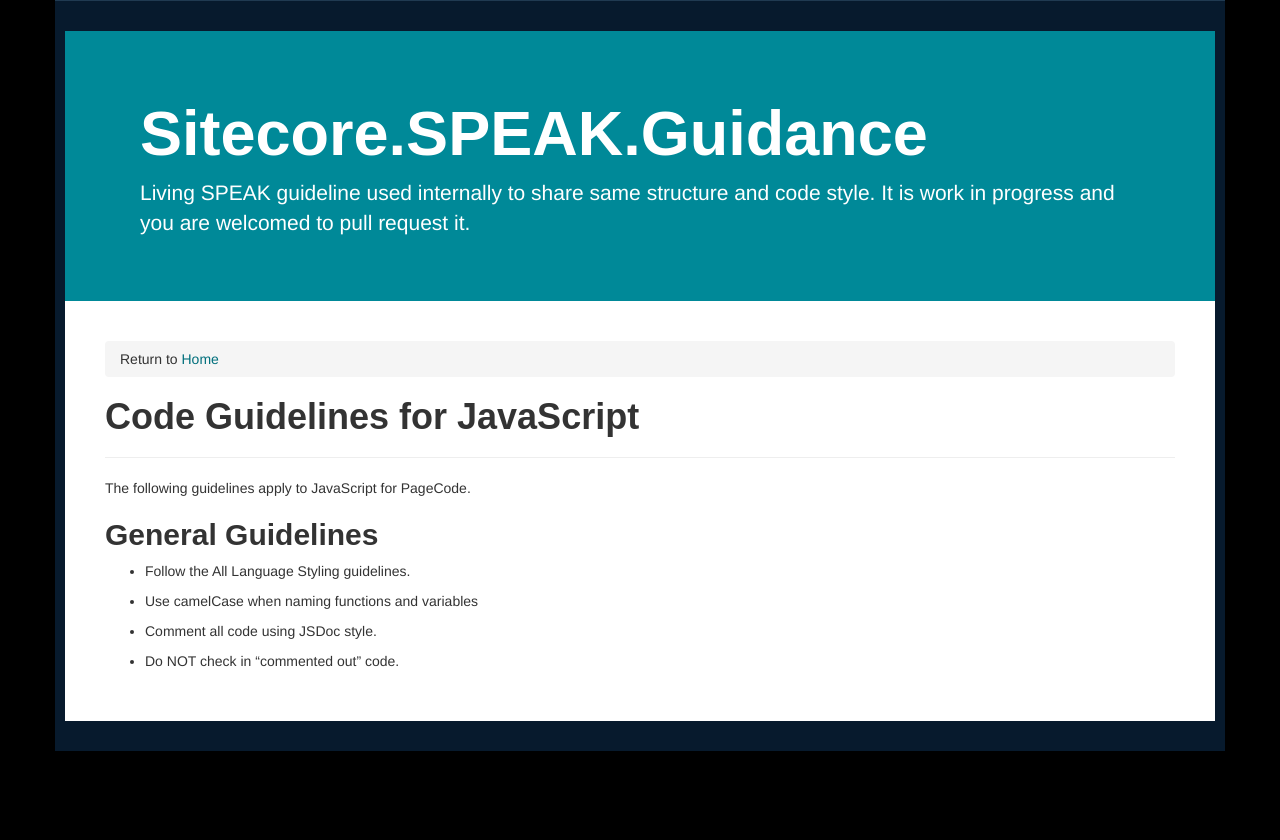
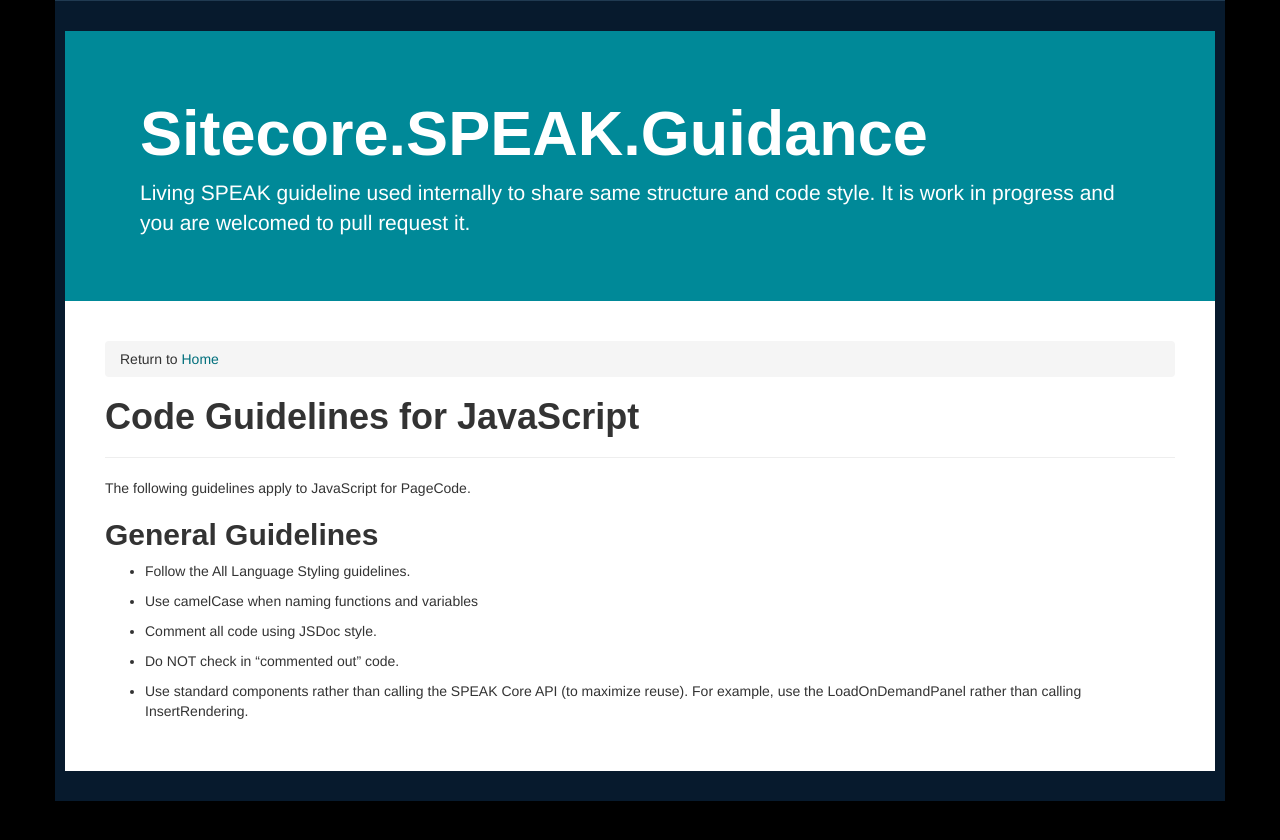
Before and after one commit to Sitecore-Community/Sitecore.Speak.Guidance, a Jekyll site: the page built from Application Development/PageCode/JavaScript.md, in a window 1280 px wide. Shown: the top 840 px of the page. Built offline with Jekyll 4.4.1, drawn with Linux system fonts in a browser that asks for light colours; nearby versions of some CDN libraries; some web fonts are replaced.

Commit message:
Adding Core API guidance
Use standard components rather than calling the Core API from page code.

```diff
--- a/Application Development/PageCode/JavaScript.md
+++ b/Application Development/PageCode/JavaScript.md
@@ -14,3 +14,5 @@
 - Comment all code using JSDoc style.
 
 - Do NOT check in "commented out" code.
+
+- Use standard components rather than calling the SPEAK Core API (to maximize reuse).  For example, use the LoadOnDemandPanel rather than calling InsertRendering.
```
